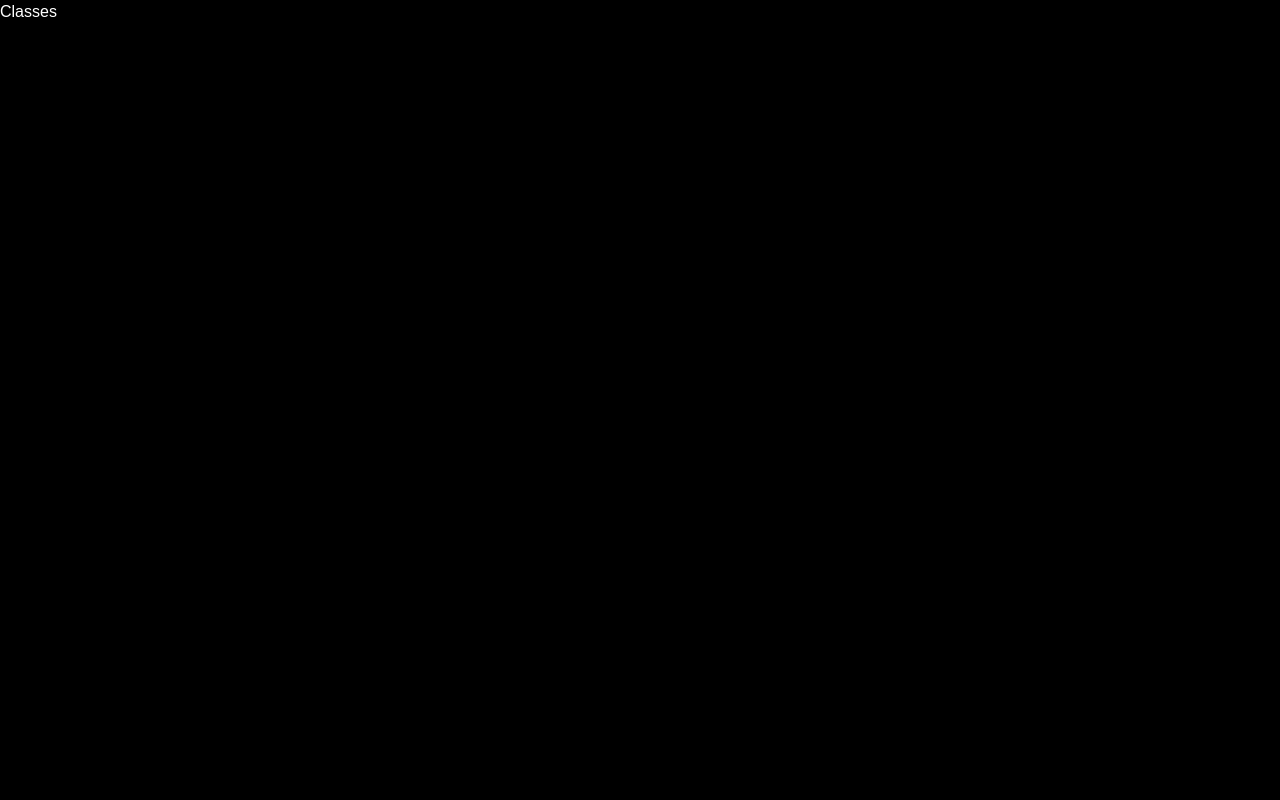
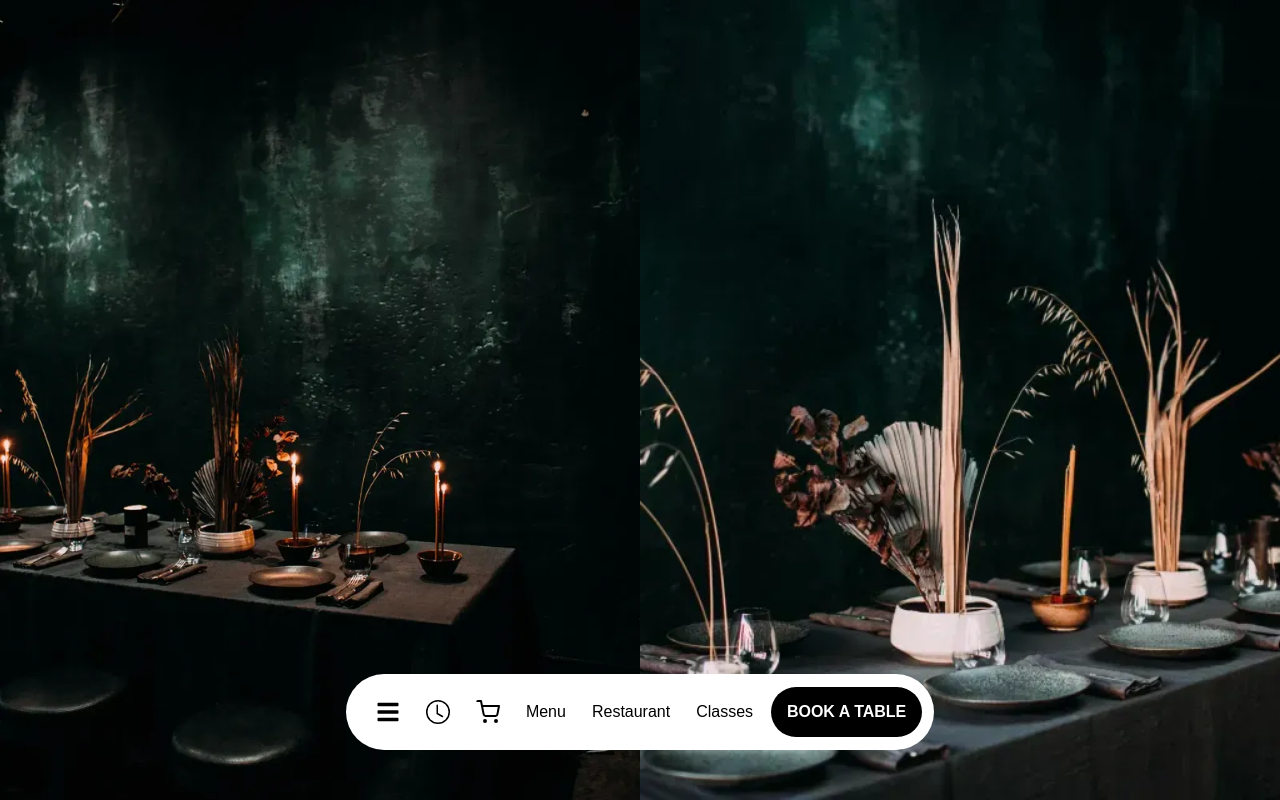
Before and after one commit to Basit46/Nique-Restaurant-Website, a React (Create React App) app: page /classes in a window 1280 px wide. Built offline with nearby package versions, Linux system fonts and the light colour scheme; a web font is replaced by a local one.

Commit message:
Added Changes

```diff
--- a/src/components/main/Navbar.jsx
+++ b/src/components/main/Navbar.jsx
@@ -9,6 +9,7 @@ const Navbar = () => {
   const navigate = useNavigate();
 
   const [openMenu, setOpenMenu] = useState(false);
+  const [openTimes, setOpenTimes] = useState(false);
 
   return (
     <div className="nav relative w-fit bg-white text-black font-[500] rounded-[500px] flex items-center space-x-[10px] px-[12px] py-[13px]">
@@ -31,18 +32,52 @@ const Navbar = () => {
         onClick={() => setOpenMenu(!openMenu)}
         className="h-[24px] w-[24px]"
       />
-      <BsClock className="h-[24px] w-[24px]" />
+
+      <div
+        className={`${
+          !openTimes && "hidden"
+        } box-content absolute bottom-[110%] left-[60px] w-[212px] rounded-[20px] bg-white p-[24px]`}
+      >
+        <h1 className="text-[1.25rem] leading-[130%] mb-[17px]">
+          Opening Hours
+        </h1>
+        <div className="flex justify-between mb-[8px]">
+          <p className="font-bold">Mon</p>
+          <p className="text-end">Closed</p>
+        </div>
+        <div className="flex justify-between mb-[8px]">
+          <p className="font-bold">Tue - Fri</p>
+          <p>4pm - 8pm</p>
+        </div>
+        <div className="flex justify-between">
+          <p className="font-bold">Sat - Sun</p>
+          <p>5pm - 11pm</p>
+        </div>
+      </div>
+      <BsClock
+        onMouseOver={() => setOpenTimes(true)}
+        onMouseOut={() => setOpenTimes(false)}
+        className="h-[24px] w-[24px]"
+      />
+
       <FiShoppingCart className="h-[24px] w-[24px]" />
-      <ul className="flex space-x-[10px]">
+
+      <ul className="hidden md:flex space-x-[10px]">
         <NavLink to="/menu">Menu</NavLink>
         <NavLink to="/restaurant">Restaurant</NavLink>
         <NavLink to="/classes">Classes</NavLink>
       </ul>
+
       <div
         onClick={() => navigate("/reservation")}
-        className="booking cursor-default bg-black text-white rounded-[30px] font-bold px-3 py-3"
+        className="booking cursor-default bg-black text-white rounded-[30px] font-bold  w-[151px] h-[50px] overflow-hidden group flex items-center"
       >
-        BOOK A TABLE
+        <div className=" w-full h-[24px] overflow-hidden">
+          <div className="group-hover:translate-y-[-50%] duration-200">
+            <p className="text-center">BOOK A TABLE</p>
+            <p className="text-center">BOOK A TABLE</p>
+          </div>
+        </div>
       </div>
     </div>
   );
--- a/src/pages/Classes.jsx
+++ b/src/pages/Classes.jsx
@@ -1,7 +1,106 @@
-import React from "react";
+import React, { useRef } from "react";
+import img1 from "../assets/nique-res1.webp";
+import img2 from "../assets/nique-res2.webp";
+import img3 from "../assets/nique-res3.webp";
+import img4 from "../assets/nique-res4.webp";
+import img5 from "../assets/nique-res5.webp";
+import img6 from "../assets/nique-res6.webp";
+import img7 from "../assets/nique-res7.webp";
+import Navbar from "../components/main/Navbar";
 
 const Classes = () => {
-  return <div>Classes</div>;
+  const gparentRef = useRef();
+  const parentRef = useRef();
+  const childRef = useRef();
+
+  const scroll = () => {
+    gparentRef.current.style.height = childRef.current.offsetWidth + "px";
+
+    if (
+      parentRef.current.offsetTop >
+      childRef.current.offsetWidth - window.innerWidth
+    ) {
+      return;
+    } else {
+      childRef.current.style.transform =
+        "translateX(-" + parentRef.current.offsetTop + "px)";
+    }
+  };
+
+  return (
+    <div
+      onScroll={scroll}
+      className="restaurant h-screen w-screen overflow-x-hidden"
+    >
+      <div ref={gparentRef} className="bg-[tomato] h-[300vw] w-screen relative">
+        <div
+          ref={parentRef}
+          className="h-[100vh] bg-black w-full sticky top-0 overflow-x-hidden"
+        >
+          <div className="absolute z-50 bottom-[50px] left-0 w-full grid place-items-center">
+            <Navbar />
+          </div>
+          <div ref={childRef} className="flex w-fit ">
+            <div className="side">
+              <img
+                src={img1}
+                className="h-full w-full object-cover"
+                alt="restaurant"
+              />
+            </div>
+
+            <div className="side">
+              <img
+                src={img2}
+                className="h-full w-full object-cover"
+                alt="restaurant"
+              />
+            </div>
+
+            <div className="side">
+              <img
+                src={img3}
+                className="h-full w-full object-cover"
+                alt="restaurant"
+              />
+            </div>
+
+            <div className="side">
+              <img
+                src={img4}
+                className="h-full w-full object-cover"
+                alt="restaurant"
+              />
+            </div>
+
+            <div className="side">
+              <img
+                src={img5}
+                className="h-full w-full object-cover"
+                alt="restaurant"
+              />
+            </div>
+
+            <div className="side">
+              <img
+                src={img6}
+                className="h-full w-full object-cover"
+                alt="restaurant"
+              />
+            </div>
+
+            <div className="side">
+              <img
+                src={img7}
+                className="h-full w-full object-cover"
+                alt="restaurant"
+              />
+            </div>
+          </div>
+        </div>
+      </div>
+    </div>
+  );
 };
 
 export default Classes;
--- a/src/pages/Menu.jsx
+++ b/src/pages/Menu.jsx
@@ -89,8 +89,8 @@ const Menu = () => {
   ];
 
   return (
-    <div className="menuPage w-screen h-screen flex font-chillax">
-      <div className="leftSection w-1/2 h-full flex flex-col items-center justify-between py-[50px]">
+    <div className="menuPage relative w-screen h-screen overflow-y-scroll lg:flex  font-chillax">
+      <div className="leftSection lg:sticky top-0 w-full lg:w-1/2 h-screen flex flex-col items-center justify-between py-[50px]">
         <img className="w-[92px] h-[31px]" src={logo} alt="logo" />
         <div>
           <p className="text-[#face8d] text-[5rem] leading-[90%] font-great-vibes text-center">
@@ -100,11 +100,13 @@ const Menu = () => {
             Our Menu
           </h1>
         </div>
-        <Navbar />
+        <div className="absolute top-[300px] lg:static z-50">
+          <Navbar />
+        </div>
       </div>
 
-      <div className="relative w-1/2 h-full overflow-y-scroll">
-        <ul className="fixed top-0 left-1/2 w-1/2 bg-black flex justify-center space-x-[30px] py-3 text-[1.2rem]">
+      <div className="relative w-full lg:w-1/2 h-fit bg-black">
+        <ul className="sticky top-0 left-0 w-full bg-black flex justify-center space-x-[30px] py-3 text-[1.2rem]">
           <li className="text-white/60 hover:text-white duration-100 cursor-pointer">
             <a href="#Starters">Starters</a>
           </li>
--- a/src/pages/Restaurant.jsx
+++ b/src/pages/Restaurant.jsx
@@ -6,6 +6,7 @@ import img4 from "../assets/nique-res4.webp";
 import img5 from "../assets/nique-res5.webp";
 import img6 from "../assets/nique-res6.webp";
 import img7 from "../assets/nique-res7.webp";
+import Navbar from "../components/main/Navbar";
 
 const Restaurant = () => {
   const gparentRef = useRef();
@@ -34,8 +35,11 @@ const Restaurant = () => {
       <div ref={gparentRef} className="bg-[tomato] h-[300vw] w-screen relative">
         <div
           ref={parentRef}
-          className="h-[100vh] bg-black w-full  sticky top-0 overflow-x-hidden"
+          className="h-[100vh] bg-black w-full sticky top-0 overflow-x-hidden"
         >
+          <div className="absolute z-50 bottom-[50px] left-0 w-full grid place-items-center">
+            <Navbar />
+          </div>
           <div ref={childRef} className="flex w-fit ">
             <div className="side">
               <img
```
